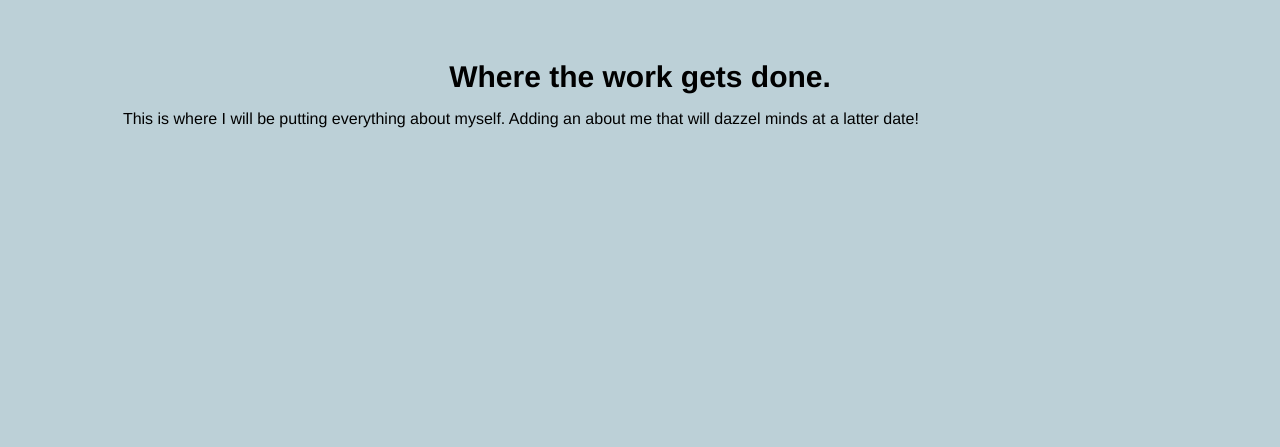
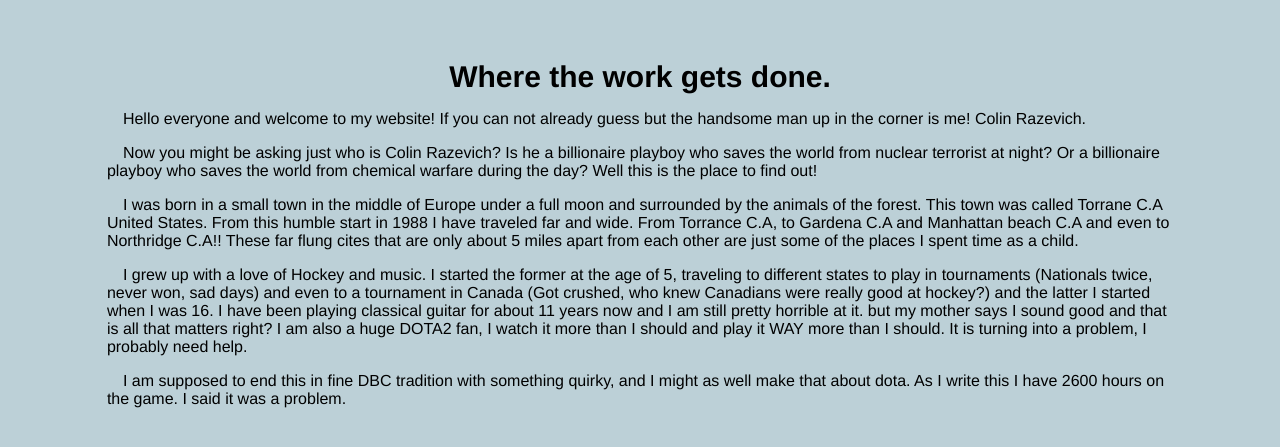
Before and after one commit to Razevich/Razevich.github.io, a plain HTML site: page index.html in a window 1280 px wide. Shown: the part 273-720 px from the top of the page. Drawn offline with Linux system fonts and the light colour scheme.

Commit message:
changes to website, add about me and change body type

```diff
--- a/index.html
+++ b/index.html
@@ -40,9 +40,16 @@
       </nav>
     </div>
     <div class="main-work">
-      <h1 class="page-center"> Where the work gets done.</h1>
-        <p class="page-left">
-            This is where I will be putting everything about myself. Adding an about me that will dazzel minds at a latter date!
+      <h1> Where the work gets done.</h1>
+        <p>Hello everyone and welcome to my website! If you can not already guess but the handsome man up in the corner is me! Colin Razevich.
+        </p>
+        <p>Now you might be asking just who is Colin Razevich? Is he a billionaire playboy who saves the world from nuclear terrorist at night? Or a billionaire playboy who saves the world from chemical warfare during the day? Well this is the place to find out!
+        </p>
+        <p>I was born in a small town in the middle of Europe under a full moon and surrounded by the animals of the forest. This town was called Torrane C.A United States. From this humble start in 1988 I have traveled far and wide. From Torrance C.A, to Gardena C.A and Manhattan beach C.A and even to Northridge C.A!! These far flung cites that are only about 5 miles apart from each other are just some of the places I spent time as a child.
+        </p>
+        <p>I grew up with a love of Hockey and music. I started the former at the age of 5, traveling to different states to play in tournaments (Nationals twice, never won, sad days) and even to a tournament in Canada (Got crushed, who knew Canadians were really good at hockey?) and the latter I started when I was 16. I have been playing classical guitar for about 11 years now and I am still pretty horrible at it. but my mother says I sound good and that is all that matters right? I am also a huge DOTA2 fan, I watch it more than I should and play it WAY more than I should. It is turning into a problem, I probably need help.
+        </p>
+        <p>I am supposed to end this in fine DBC tradition with something quirky, and I might as well make that about dota. As I write this I have 2600 hours on the game. I said it was a problem.
         </p>
     </div>
     <footer>
--- a/stylesheets/default.css
+++ b/stylesheets/default.css
@@ -59,7 +59,7 @@ h1 {
 .main-work {
   border-top: 1px solid grey;
   padding-top: 3em;
-  height: 60em;
+  height: 45em;
   width: 100%;
   overflow: auto;
   border-bottom: 1px solid grey;
```
